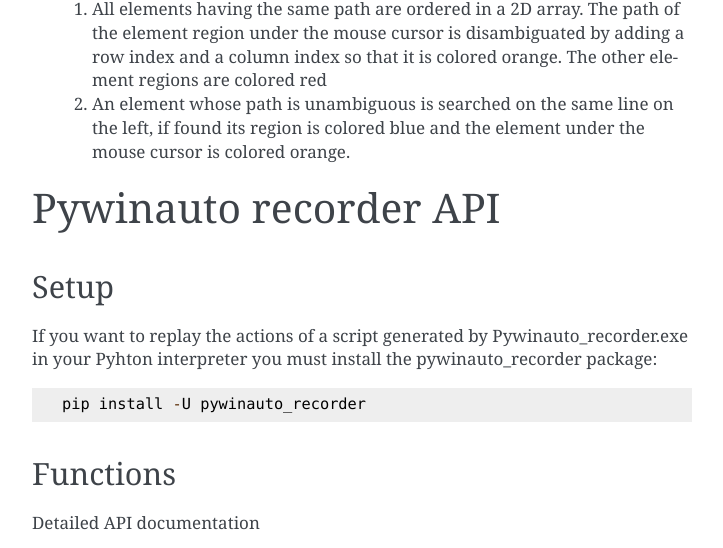
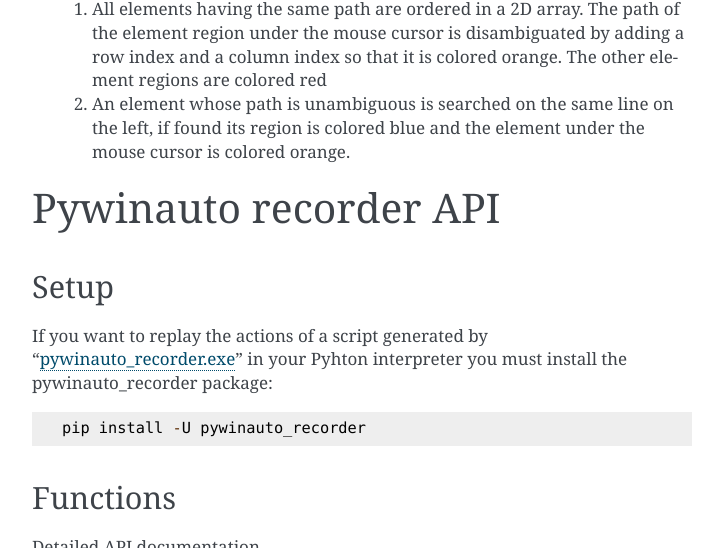
Before and after one commit to beuaaa/pywinauto_recorder, a Sphinx documentation site: the page built from docs/index.rst, in a window 1280 px wide and 900 px high, scrolled down 2035 px, cut to the strip 0-548 px from the top of the window. Shown: the whole strip, without its empty margins (388-1111 px from the left). Built offline with Sphinx 7.4.7, drawn with Linux system fonts in a browser that asks for light colours.

Commit message:
Update download link

```diff
--- a/docs/index.rst
+++ b/docs/index.rst
@@ -69,7 +69,7 @@
 
 Setup
 -----
-If you want to replay the actions of a script generated by Pywinauto_recorder.exe in your Pyhton interpreter you must install the pywinauto_recorder package:
+If you want to replay the actions of a script generated by "pywinauto_recorder.exe_" in your Pyhton interpreter you must install the pywinauto_recorder package:
 
 .. code-block:: python
 
```
